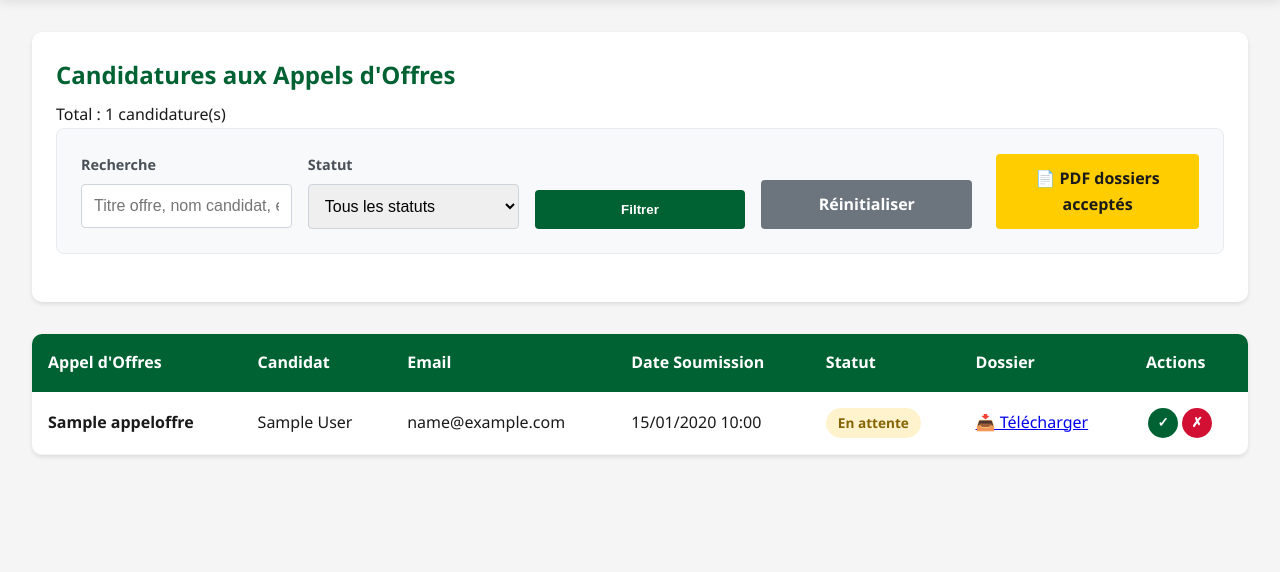
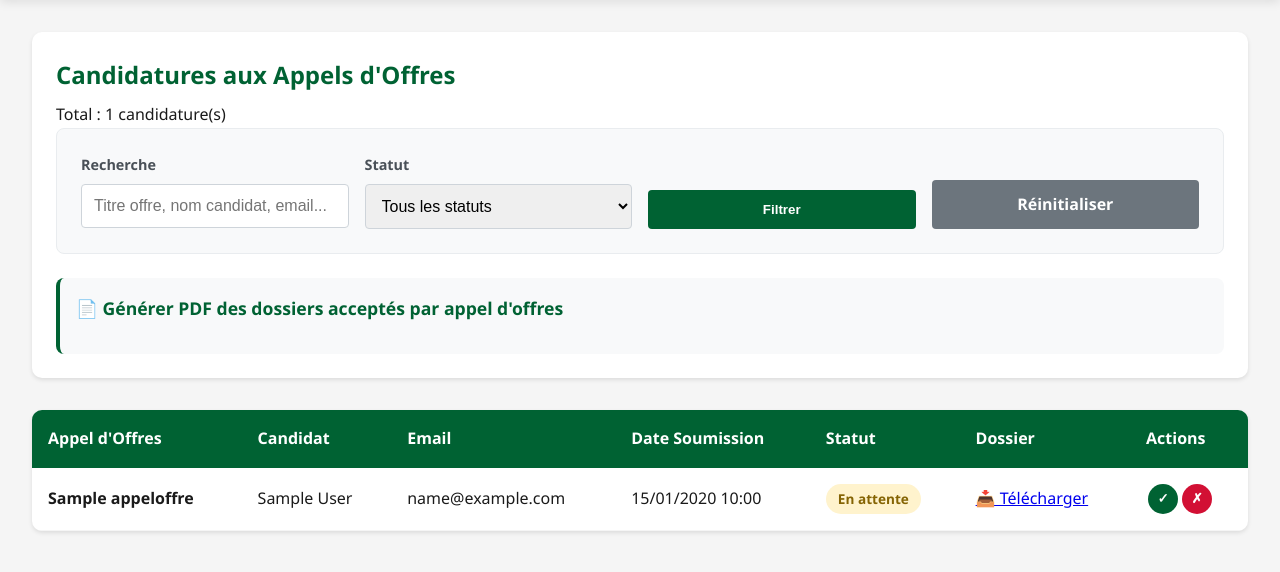
Before and after one commit to DizeAnalytics/MairieKloto1, a Django app: page /tableau-bord/candidatures/ in a window 1280 px wide. Shown: the part 94-666 px from the top of the page. Run offline with Django 5.2, Linux system fonts and the light colour scheme; a user stored in the database is signed in; tables that the repository leaves empty hold one stand-in row (values such as "Sample post").

Commit message:
PDF candidatures par appel d'offres avec titre dans le PDF

```diff
--- a/mairie_kloto_platform/urls.py
+++ b/mairie_kloto_platform/urls.py
@@ -45,7 +45,7 @@ urlpatterns = [
     path("tableau-bord/retraites/", views.liste_retraites, name="liste_retraites"),
     path("tableau-bord/retraites/<int:pk>/pdf/", views.export_pdf_retraite_detail, name="export_pdf_retraite_detail"),
     path("tableau-bord/candidatures/", views.liste_candidatures, name="liste_candidatures"),
-    path("tableau-bord/candidatures/export/pdf/", views.export_pdf_candidatures, name="export_pdf_candidatures"),
+    path("tableau-bord/candidatures/<int:appel_offre_id>/pdf/", views.export_pdf_candidatures, name="export_pdf_candidatures"),
     path("tableau-bord/notifications-candidats/", views.notifications_candidats, name="notifications_candidats"),
     path("tableau-bord/notifications-candidats/<int:appel_offre_id>/envoyer/", views.envoyer_notifications_candidats, name="envoyer_notifications_candidats"),
     path("tableau-bord/changer-statut/<str:model_name>/<int:pk>/<str:action>/", views.changer_statut, name="changer_statut"),
--- a/mairie_kloto_platform/views.py
+++ b/mairie_kloto_platform/views.py
@@ -420,8 +420,21 @@ def liste_candidatures(request):
     if statut:
         candidatures = candidatures.filter(statut=statut)
 
+    # Grouper les candidatures par appel d'offres et compter les acceptées
+    appels_offres_avec_candidatures = {}
+    for candidature in candidatures:
+        appel_id = candidature.appel_offre.id
+        if appel_id not in appels_offres_avec_candidatures:
+            appels_offres_avec_candidatures[appel_id] = {
+                'appel_offre': candidature.appel_offre,
+                'nb_acceptees': 0
+            }
+        if candidature.statut == 'acceptee':
+            appels_offres_avec_candidatures[appel_id]['nb_acceptees'] += 1
+
     context = {
         'candidatures': candidatures,
+        'appels_offres_avec_candidatures': appels_offres_avec_candidatures,
         'titre': 'Candidatures aux Appels d\'Offres',
         'statut_choices': Candidature.STATUT_CANDIDATURE,
         'current_filters': {
@@ -435,47 +448,28 @@ def liste_candidatures(request):
 
 @login_required
 @user_passes_test(is_staff_user)
-def export_pdf_candidatures(request):
+def export_pdf_candidatures(request, appel_offre_id):
     """
-    Génère un PDF des candidatures acceptées.
-    Tient compte des filtres de recherche (q, statut) de la liste.
+    Génère un PDF des candidatures acceptées pour un appel d'offres spécifique.
     """
+    appel_offre = get_object_or_404(AppelOffre, pk=appel_offre_id)
 
-    candidatures = Candidature.objects.filter(statut="acceptee").select_related(
-        "appel_offre", "candidat"
-    )
-
-    # Récupération éventuelle des filtres pour rester cohérent avec la liste
-    q = request.GET.get("q", "")
-    statut = request.GET.get("statut", "")
-
-    if q:
-        candidatures = candidatures.filter(
-            Q(appel_offre__titre__icontains=q)
-            | Q(appel_offre__reference__icontains=q)
-            | Q(candidat__first_name__icontains=q)
-            | Q(candidat__last_name__icontains=q)
-            | Q(candidat__email__icontains=q)
-        )
-
-    # Le PDF est réservé aux candidatures acceptées, on ignore un éventuel filtre différent
-    if statut and statut != "acceptee":
-        candidatures = candidatures.none()
-
-    candidatures = candidatures.order_by("-date_soumission")
+    candidatures = Candidature.objects.filter(
+        appel_offre=appel_offre,
+        statut="acceptee"
+    ).select_related("appel_offre", "candidat").order_by("-date_soumission")
 
     if not candidatures.exists():
         messages.warning(
             request,
-            "Aucun dossier accepté ne correspond aux filtres actuels.",
+            f"Aucun dossier accepté pour l'appel d'offres '{appel_offre.titre}'.",
         )
         return redirect("liste_candidatures")
 
     conf = ConfigurationMairie.objects.filter(est_active=True).first()
     response = HttpResponse(content_type="application/pdf")
-    response["Content-Disposition"] = (
-        'attachment; filename="candidatures_acceptees.pdf"'
-    )
+    filename = _make_pdf_filename("candidatures-acceptees", appel_offre.reference or appel_offre.titre)
+    response["Content-Disposition"] = f'attachment; filename="{filename}"'
 
     doc = SimpleDocTemplate(response, pagesize=landscape(A4))
     styles = getSampleStyleSheet()
@@ -488,21 +482,15 @@ def export_pdf_candidatures(request):
         spaceAfter=12,
     )
     story = [
-        Paragraph("Candidatures acceptées aux appels d'offres", title_style),
-        Spacer(1, 0.4 * cm),
+        Paragraph("Candidatures acceptées", title_style),
+        Paragraph(f"Appel d'offres : {escape(appel_offre.titre)}", styles["Heading2"]),
+        Spacer(1, 0.2 * cm),
     ]
 
-    # En-tête rappelant les filtres utilisés
-    if q or statut:
-        filtres_text = []
-        if q:
-            filtres_text.append(f"Recherche : {escape(q)}")
-        if statut:
-            # On affiche le libellé si possible
-            statut_label = dict(Candidature.STATUT_CANDIDATURE).get(statut, statut)
-            filtres_text.append(f"Statut filtré : {escape(statut_label)}")
-        story.append(Paragraph("Filtres : " + " | ".join(filtres_text), styles["Normal"]))
-        story.append(Spacer(1, 0.2 * cm))
+    if appel_offre.reference:
+        story.append(Paragraph(f"Référence : {escape(appel_offre.reference)}", styles["Normal"]))
+
+    story.append(Spacer(1, 0.4 * cm))
 
     # Tableau : Nom de l'entreprise ou Nom & Prénoms du candidat, Email, Date soumission, Téléphone
     data = [["Nom / Raison sociale", "Email", "Date de soumission", "Téléphone"]]
--- a/templates/admin/liste_candidatures.html
+++ b/templates/admin/liste_candidatures.html
@@ -318,10 +318,22 @@
 
                 <button type="submit" class="btn-search">Filtrer</button>
                 <a href="{% url 'liste_candidatures' %}" class="btn-reset">Réinitialiser</a>
-                <a href="{% url 'export_pdf_candidatures' %}?q={{ current_filters.q }}&statut={{ current_filters.statut }}" class="btn-reset btn-export">
-                    📄 PDF dossiers acceptés
-                </a>
             </form>
+
+            {% if appels_offres_avec_candidatures %}
+            <div style="margin-top: 1.5rem; padding: 1rem; background: #f8f9fa; border-radius: 8px; border-left: 4px solid var(--primary);">
+                <h3 style="color: var(--primary); margin-bottom: 1rem; font-size: 1.1rem;">📄 Générer PDF des dossiers acceptés par appel d'offres</h3>
+                <div style="display: flex; flex-wrap: wrap; gap: 0.75rem;">
+                    {% for appel_id, info in appels_offres_avec_candidatures.items %}
+                        {% if info.nb_acceptees > 0 %}
+                        <a href="{% url 'export_pdf_candidatures' appel_id %}" class="btn-reset btn-export" style="margin: 0;">
+                            📄 {{ info.appel_offre.titre|truncatewords:5 }} ({{ info.nb_acceptees }} accepté{{ info.nb_acceptees|pluralize:"e,és" }})
+                        </a>
+                        {% endif %}
+                    {% endfor %}
+                </div>
+            </div>
+            {% endif %}
         </div>
 
         <div class="table-container">
```
